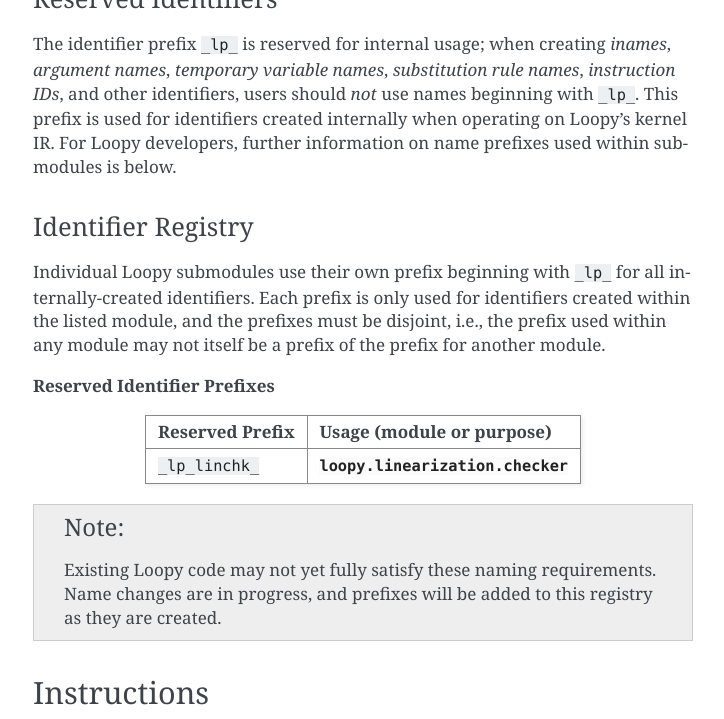
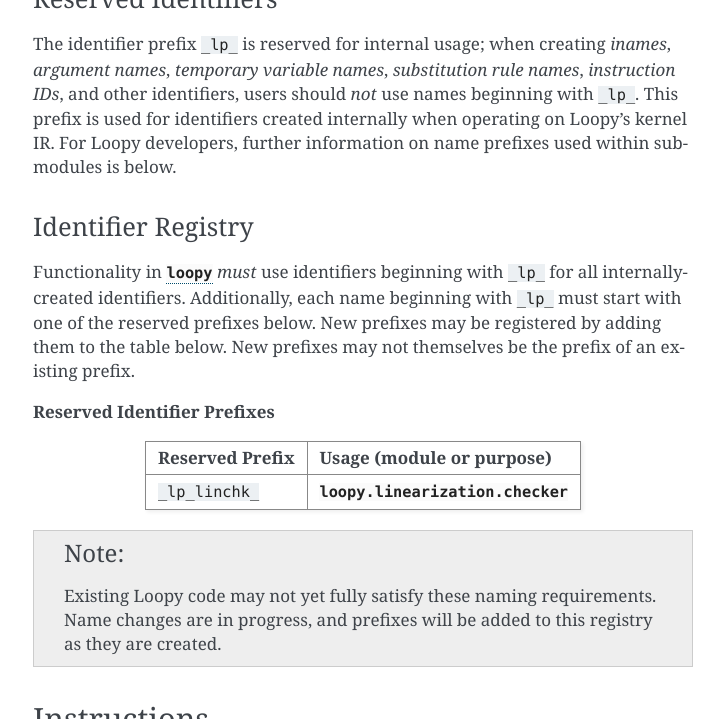
Before and after one commit to inducer/loopy, a Sphinx documentation site: the page built from doc/ref_kernel.rst, in a window 1280 px wide and 900 px high, scrolled down 3043 px, cut to the strip 0-719 px from the top of the window. Shown: the whole strip, without its empty margins (387-1111 px from the left). Built offline with Sphinx 7.4.7, drawn with Linux system fonts in a browser that asks for light colours.

Commit message:
Fix reserved-identifier phrasing

```diff
--- a/doc/ref_kernel.rst
+++ b/doc/ref_kernel.rst
@@ -167,11 +167,11 @@ information on name prefixes used within submodules is below.
 Identifier Registry
 ^^^^^^^^^^^^^^^^^^^
 
-Individual Loopy submodules use their own prefix beginning with ``_lp_`` for
-all internally-created identifiers. Each prefix is only used for identifiers
-created within the listed module, and the prefixes must be disjoint, i.e., the
-prefix used within any module may not itself be a prefix of the prefix for
-another module.
+Functionality in :mod:`loopy` *must* use identifiers beginning with ``_lp_`` for
+all internally-created identifiers. Additionally, each name beginning with
+``_lp_`` must start with one of the reserved prefixes below. New prefixes may
+be registered by adding them to the table below. New prefixes may not themselves
+be the prefix of an existing prefix.
 
 **Reserved Identifier Prefixes**
 
@@ -182,6 +182,7 @@ Reserved Prefix         Usage (module or purpose)
 ======================= ==================================
 
 .. note::
+
     Existing Loopy code may not yet fully satisfy these naming requirements.
     Name changes are in progress, and prefixes will be added to this registry
     as they are created.
```
